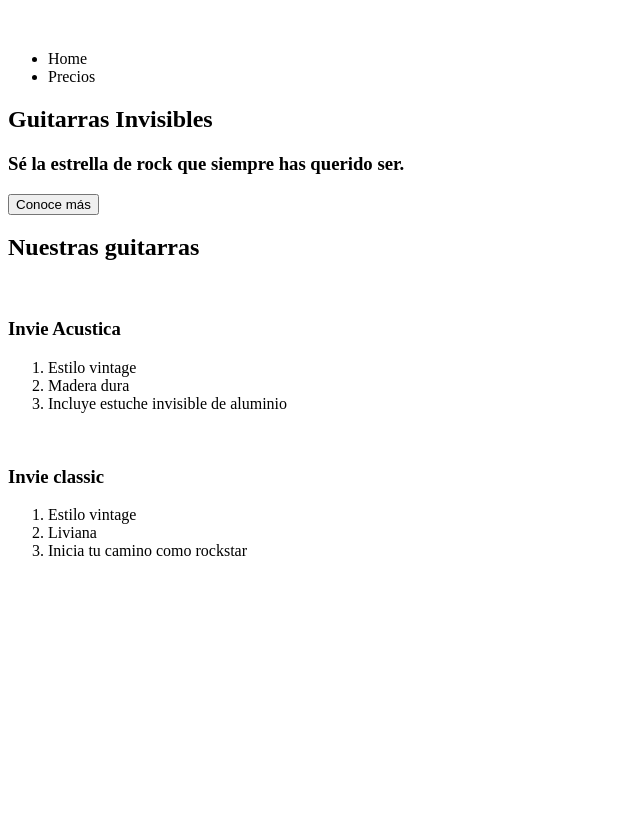
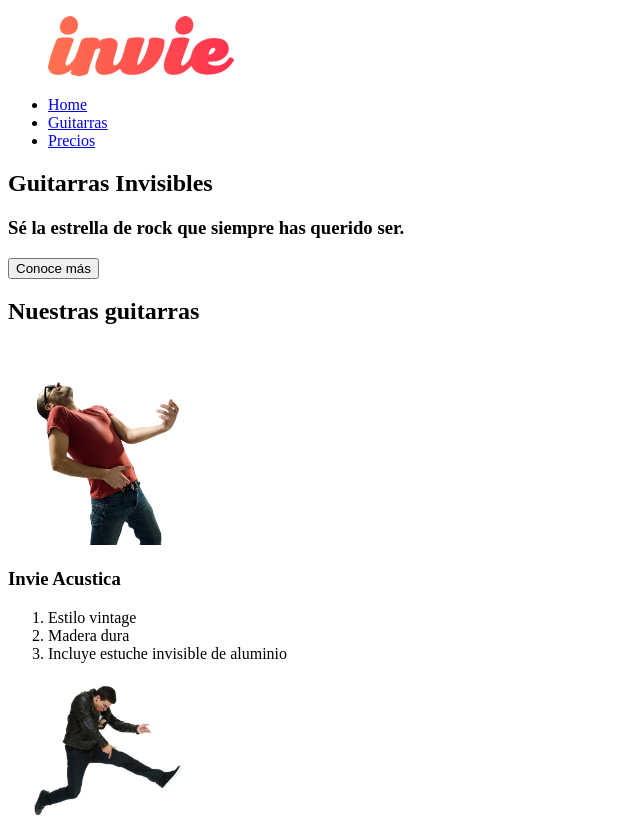
Before and after one commit to gerCasas/invie, a plain HTML site: page index.html in a window 1280 px wide. Shown: the top 825 px of the page, without its empty margins (0-640 px from the left). Before the commit the page ends 800 px from the top, so only its background shows below. Drawn offline with Linux system fonts and the light colour scheme.

Commit message:
imágenes , enlaces y navegacion
assignation de imagenes: logotipo y guitarras
enlaces creados y navegación a sección guitarras

```diff
--- a/index.html
+++ b/index.html
@@ -6,40 +6,39 @@
   </head>
 
   <body>
-    <header>
-      <!-- header -->
-      <figure>
-        <!-- logotipo -->
-        <img>
+    <header id="header"><!-- header -->
+      <figure><!-- logotipo -->
+        <img src="images/invie.png" width="186" height="60" alt="Invie Logotipo"/>
       </figure>
 
-      <nav>
-        <!-- menu -->
+      <nav><!-- menu -->
         <ul>
           <li>
-            <a>Home</a>
+            <a href="index.html">Home</a>
           </li>
           <li>
-            <a>Precios</a>
+            <a href="#guitarras">Guitarras</a>
+          </li>
+          <li>
+            <a href="precios.html">Precios</a>
           </li>
         </ul>
       </nav>
 
     </header>
 
-    <section>
-      <!-- portada -->
+    <section id="portada"><!-- portada -->
       <h1>Guitarras Invisibles</h1><!-- titulo -->
       <h3>Sé la estrella de rock que siempre has querido ser.</h3><!-- resumen -->
       <button>Conoce más</button><!-- boton -->
     </section>
 
-    <section>
+    <section id="guitarras">
       <!-- guitarras -->
       <h2>Nuestras guitarras</h2><!-- titulo -->
 
       <article><!-- guitarra 1 -->
-        <img/>
+        <img src="images/invie-acustica.png" alt="Guitarra invie acustica" width="200"/>
         <h3>Invie Acustica</h3>
         <ol>
           <li>Estilo vintage</li>
@@ -49,7 +48,7 @@
       </article>
 
       <article><!-- guitarra 2 -->
-        <img/>
+        <img src="images/invie-classic.png" alt="Guitarra invie classic" width="200"/>
         <h3>Invie classic</h3>
         <ol>
           <li>Estilo vintage</li>
```
Also changed, not shown: images/background.png (added), images/invie-acustica.png (added), images/invie-classic.png (added), images/invie-white.png (added), images/invie.png (added), images/invie2x.png (added).
